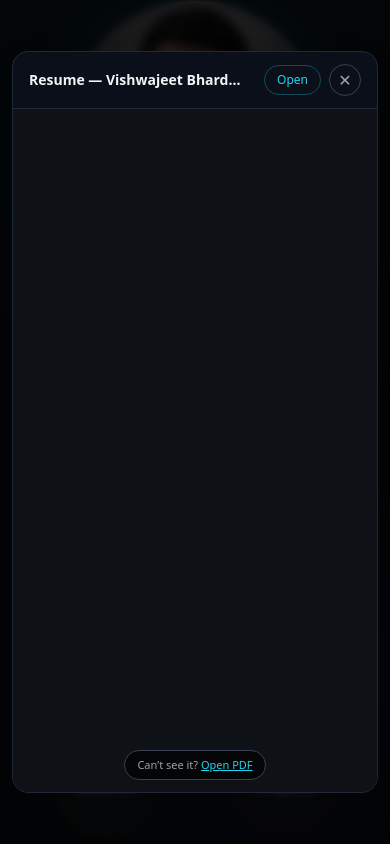
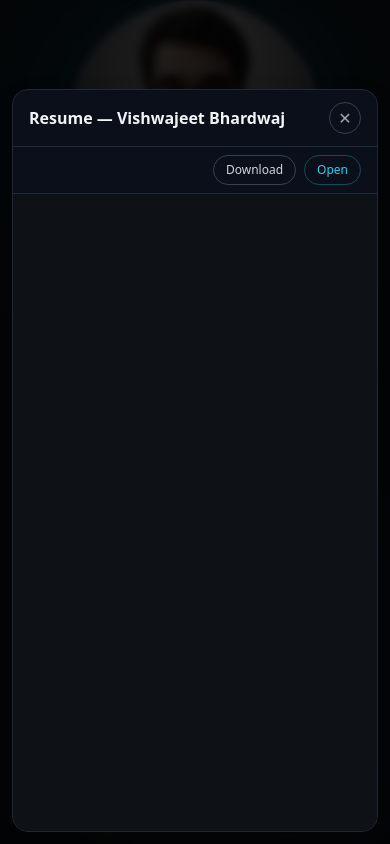
Before and after one commit to VishwajeetBhardwaj26/Portfolio_Final, a Next.js app: page / in a window 390 px wide. Both pictures are taken after a click on the button "Resume". Shown: the top 844 px of the page. Built offline with nearby package versions, Linux system fonts and the light colour scheme.

Commit message:
on mobile view pdf issue fixed

```diff
--- a/app/ResumeViewer.js
+++ b/app/ResumeViewer.js
@@ -1,11 +1,45 @@
 "use client";
 
 import { AnimatePresence, motion } from "framer-motion";
-import { useEffect } from "react";
+import { useEffect, useMemo, useState } from "react";
 
-const RESUME_URL = "/Vishwajeet_Bhardwaj_Resume.pdf";
+export const RESUME_PATH = "/Vishwajeet_Bhardwaj_Resume.pdf";
+
+export function isMobileDevice() {
+  if (typeof window === "undefined") return false;
+  const ua = navigator.userAgent || "";
+  const mobileUa = /Android|webOS|iPhone|iPad|iPod|BlackBerry|IEMobile|Opera Mini/i.test(
+    ua
+  );
+  const touchTablet = navigator.maxTouchPoints > 1 && window.innerWidth < 1024;
+  return mobileUa || touchTablet;
+}
+
+export function getResumeUrl() {
+  if (typeof window === "undefined") return RESUME_PATH;
+  return `${window.location.origin}${RESUME_PATH}`;
+}
+
+/** Opens the PDF in the device’s native viewer (most reliable on mobile). */
+export function openResumeNative() {
+  const url = getResumeUrl();
+  const link = document.createElement("a");
+  link.href = url;
+  link.target = "_blank";
+  link.rel = "noopener noreferrer";
+  document.body.appendChild(link);
+  link.click();
+  link.remove();
+}
 
 export default function ResumeViewer({ open, onClose }) {
+  const [isMobile, setIsMobile] = useState(false);
+  const resumeUrl = useMemo(() => getResumeUrl(), [open]);
+
+  useEffect(() => {
+    setIsMobile(isMobileDevice());
+  }, [open]);
+
   useEffect(() => {
     if (!open) return;
 
@@ -26,13 +60,12 @@ export default function ResumeViewer({ open, onClose }) {
     <AnimatePresence>
       {open && (
         <motion.div
-          className="fixed inset-0 z-50 flex items-center justify-center p-3 sm:p-6"
+          className="fixed inset-0 z-50 flex items-end sm:items-center justify-center pt-16 pb-3 px-3 sm:p-6"
           initial={{ opacity: 0 }}
           animate={{ opacity: 1 }}
           exit={{ opacity: 0 }}
           transition={{ duration: 0.2 }}
         >
-          {/* Backdrop */}
           <motion.button
             type="button"
             aria-label="Close resume viewer"
@@ -43,113 +76,126 @@ export default function ResumeViewer({ open, onClose }) {
             exit={{ opacity: 0 }}
           />
 
-          {/* Panel */}
           <motion.div
             role="dialog"
             aria-modal="true"
             aria-labelledby="resume-viewer-title"
-            initial={{ opacity: 0, y: 24, scale: 0.97 }}
+            initial={{ opacity: 0, y: 40, scale: 0.98 }}
             animate={{ opacity: 1, y: 0, scale: 1 }}
-            exit={{ opacity: 0, y: 16, scale: 0.97 }}
+            exit={{ opacity: 0, y: 24, scale: 0.98 }}
             transition={{ duration: 0.3, ease: [0.22, 1, 0.36, 1] }}
-            className="
-              relative z-10
-              flex flex-col
-              w-full max-w-5xl
-              h-[88vh] sm:h-[90vh]
-              rounded-2xl
-              border border-gray-800
-              bg-[#0B0F1A]
-              overflow-hidden
-              shadow-2xl
-            "
+            className={`
+              relative z-10 flex flex-col
+              w-full
+              border border-gray-800 bg-[#0B0F1A] overflow-hidden shadow-2xl
+              ${
+                isMobile
+                  ? "max-w-lg rounded-2xl p-5 pb-8 mt-4"
+                  : "max-w-5xl h-[88vh] sm:h-[90vh] rounded-2xl"
+              }
+            `}
           >
             {/* Header */}
-            <div className="flex items-center justify-between gap-3 px-4 sm:px-5 py-3 border-b border-gray-800 shrink-0">
+            <div
+              className={`
+                flex items-center justify-between gap-3 shrink-0
+                ${isMobile ? "mb-5" : "px-4 sm:px-5 py-3 border-b border-gray-800"}
+              `}
+            >
               <h2
                 id="resume-viewer-title"
-                className="text-sm sm:text-base font-semibold text-gray-100 truncate"
+                className="text-base sm:text-lg font-semibold text-gray-100 truncate"
               >
                 Resume — Vishwajeet Bhardwaj
               </h2>
 
-              <div className="flex items-center gap-2 sm:gap-3 shrink-0">
+              <button
+                type="button"
+                onClick={onClose}
+                aria-label="Close"
+                className="
+                  w-8 h-8 shrink-0 rounded-full border border-gray-700
+                  text-gray-400 hover:text-white hover:border-gray-500
+                  flex items-center justify-center transition
+                "
+              >
+                ✕
+              </button>
+            </div>
+
+            {isMobile ? (
+              /* Mobile: native open — iframes often fail on iOS/Android */
+              <div className="space-y-4">
+                <p className="text-sm text-gray-400 leading-relaxed">
+                  Mobile browsers can’t reliably show PDFs inside the page.
+                  Open it in your device’s PDF viewer instead.
+                </p>
+
                 <a
-                  href={RESUME_URL}
-                  download
+                  href={resumeUrl}
+                  target="_blank"
+                  rel="noopener noreferrer"
+                  onClick={onClose}
                   className="
-                    hidden sm:inline-flex
-                    text-xs sm:text-sm
-                    px-3 py-1.5
-                    rounded-full
-                    border border-gray-700
-                    text-gray-300
-                    hover:border-yellow-400/50 hover:text-yellow-400
-                    transition
+                    flex items-center justify-center w-full
+                    px-5 py-3.5 rounded-xl
+                    bg-cyan-400 text-black font-semibold
+                    active:scale-[0.98] transition
                   "
                 >
-                  Download
+                  View Resume
                 </a>
 
                 <a
-                  href={RESUME_URL}
-                  target="_blank"
-                  rel="noopener noreferrer"
+                  href={resumeUrl}
+                  download="Vishwajeet_Bhardwaj_Resume.pdf"
                   className="
-                    text-xs sm:text-sm
-                    px-3 py-1.5
-                    rounded-full
-                    border border-cyan-400/30
-                    text-cyan-400
-                    hover:bg-cyan-400/10
-                    transition
+                    flex items-center justify-center w-full
+                    px-5 py-3.5 rounded-xl
+                    border border-gray-700 text-gray-200 font-medium
+                    active:scale-[0.98] transition
                   "
                 >
-                  Open
+                  Download PDF
                 </a>
-
-                <button
-                  type="button"
-                  onClick={onClose}
-                  aria-label="Close"
-                  className="
-                    w-8 h-8
-                    rounded-full
-                    border border-gray-700
-                    text-gray-400
-                    hover:text-white hover:border-gray-500
-                    flex items-center justify-center
-                    transition
-                  "
-                >
-                  ✕
-                </button>
               </div>
-            </div>
-
-            {/* PDF */}
-            <div className="relative flex-1 bg-[#161B22] min-h-0">
-              <iframe
-                src={`${RESUME_URL}#toolbar=1&navpanes=0`}
-                title="Vishwajeet Bhardwaj Resume"
-                className="absolute inset-0 w-full h-full border-0"
-              />
-
-              {/* Mobile fallback note — native PDF UIs vary */}
-              <div className="pointer-events-none absolute bottom-3 left-0 right-0 flex justify-center sm:hidden">
-                <p className="pointer-events-auto text-[11px] text-gray-400 bg-black/70 px-3 py-1.5 rounded-full border border-gray-700">
-                  Can’t see it?{" "}
+            ) : (
+              <>
+                <div className="flex items-center justify-end gap-2 px-4 sm:px-5 py-2 border-b border-gray-800 shrink-0">
                   <a
-                    href={RESUME_URL}
+                    href={resumeUrl}
+                    download="Vishwajeet_Bhardwaj_Resume.pdf"
+                    className="
+                      text-xs sm:text-sm px-3 py-1.5 rounded-full
+                      border border-gray-700 text-gray-300
+                      hover:border-yellow-400/50 hover:text-yellow-400 transition
+                    "
+                  >
+                    Download
+                  </a>
+                  <a
+                    href={resumeUrl}
                     target="_blank"
                     rel="noopener noreferrer"
-                    className="text-cyan-400 underline"
+                    className="
+                      text-xs sm:text-sm px-3 py-1.5 rounded-full
+                      border border-cyan-400/30 text-cyan-400
+                      hover:bg-cyan-400/10 transition
+                    "
                   >
-                    Open PDF
+                    Open
                   </a>
-                </p>
-              </div>
-            </div>
+                </div>
+
+                <div className="relative flex-1 bg-[#161B22] min-h-0">
+                  <iframe
+                    src={`${resumeUrl}#toolbar=1&navpanes=0`}
+                    title="Vishwajeet Bhardwaj Resume"
+                    className="absolute inset-0 w-full h-full border-0"
+                  />
+                </div>
+              </>
+            )}
           </motion.div>
         </motion.div>
       )}
```
